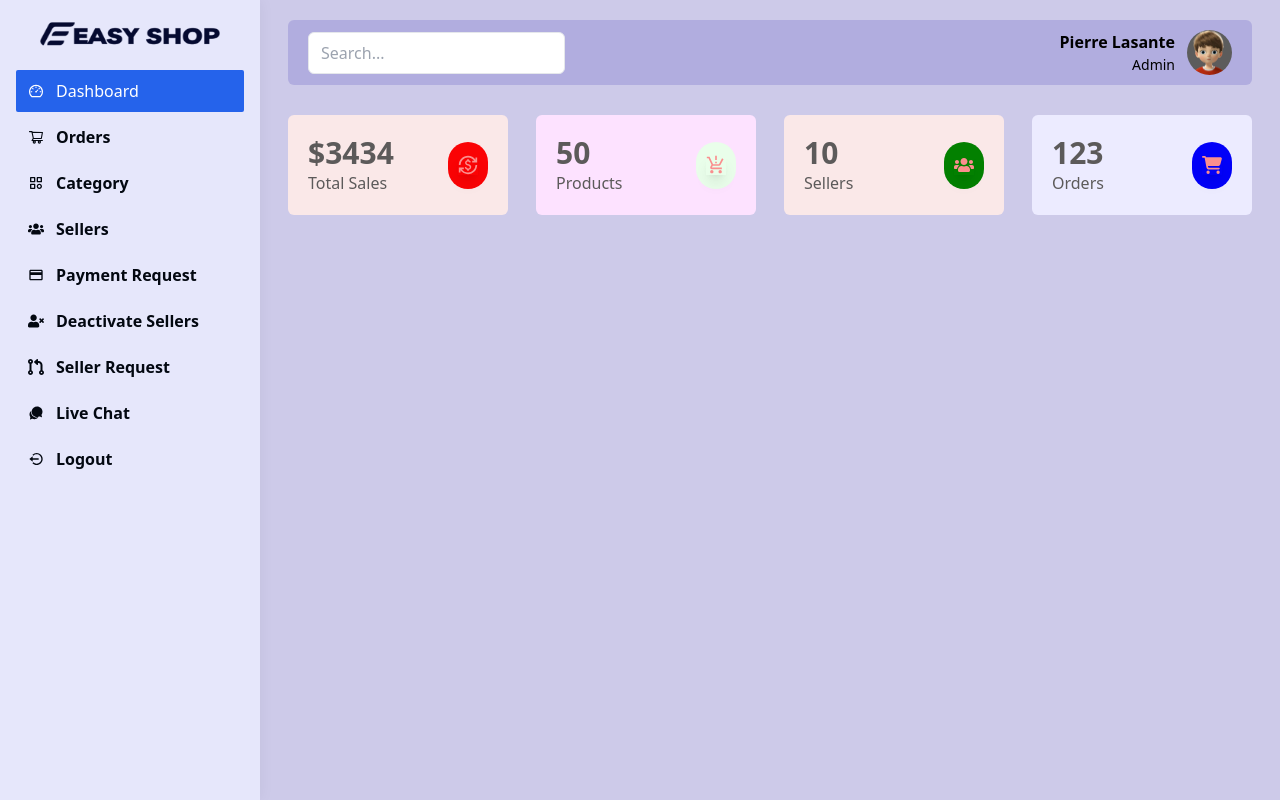
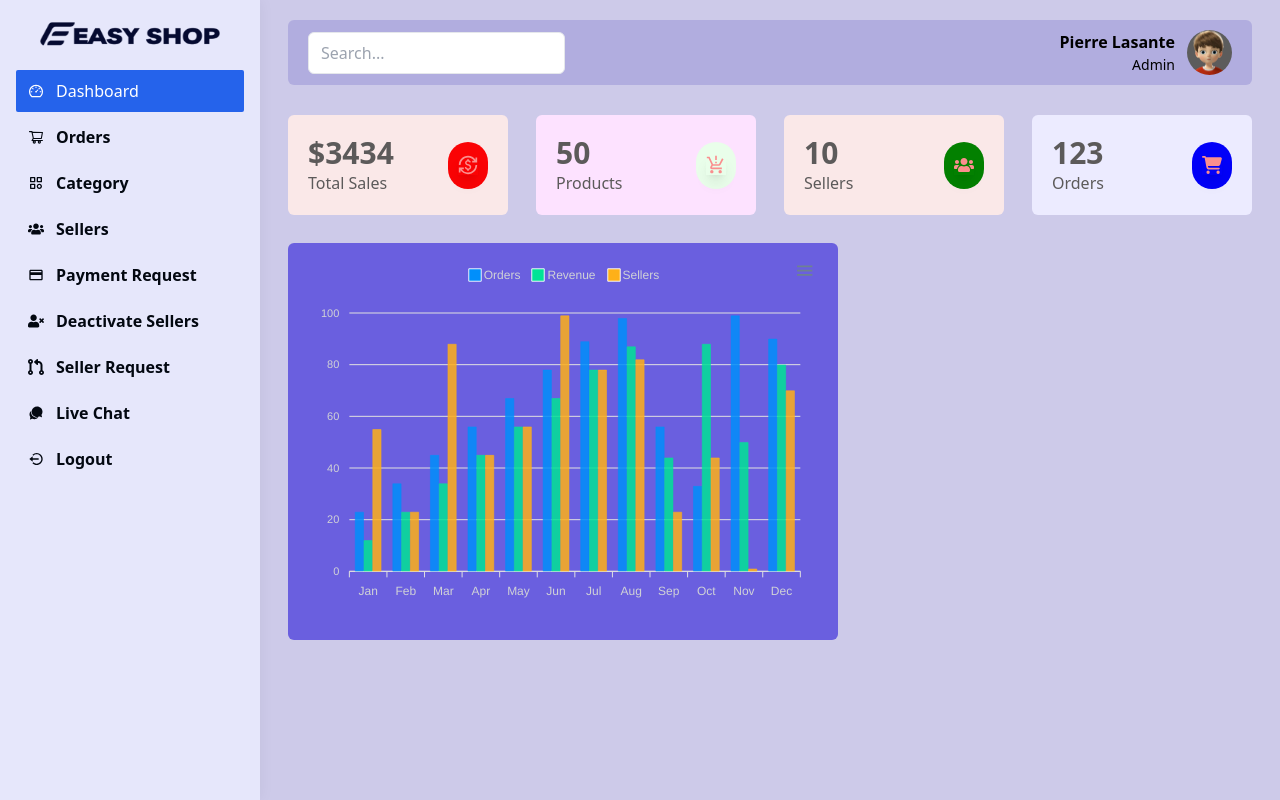
Before and after one commit to plasante/Ecommerce, a React (Create React App) app: page /admin/dashboard in a window 1280 px wide. Built offline with nearby package versions, Linux system fonts and the light colour scheme.

Commit message:
Create bar chart

```diff
--- a/src/views/admin/AdminDashboard.jsx
+++ b/src/views/admin/AdminDashboard.jsx
@@ -2,8 +2,54 @@ import React from 'react';
 import {MdCurrencyExchange, MdProductionQuantityLimits} from "react-icons/md";
 import {FaUsers} from "react-icons/fa";
 import {FaCartShopping} from "react-icons/fa6";
+import Chart from 'react-apexcharts';
 
 const AdminDashboard = () => {
+
+  const state = {
+    series : [
+      {
+        name: "Orders",
+        data: [23,34,45,56,67,78,89,98,56,33,99,90],
+      },
+      {
+        name: "Revenue",
+        data: [12,23,34,45,56,67,78,87,44,88,50,80],
+      },
+      {
+        name: "Sellers",
+        data: [55,23,88,45,56,99,78,82,23,44,1,70],
+      },
+    ],
+    options: {
+      color: ['#181ee8', '#181ee8'],
+      plotOptions: {
+        radius: 30
+      },
+      chart: {
+        background: 'transparent',
+        foreColor: '#d0d2d6'
+      },
+      dataLabels: {
+        enabled: false
+      },
+      stroke: {
+        show: true,
+        curve: ['smooth', 'straight', 'stepline'],
+        lineCap: 'butt',
+        color: '#f0f0f0',
+        width: .5,
+        dashArray: 0,
+      },
+      xaxis : {
+        categories : ['Jan', 'Feb', 'Mar', 'Apr', 'May', 'Jun', 'Jul', 'Aug', 'Sep', 'Oct', 'Nov', 'Dec'],
+      },
+      legend : {
+        position: 'top'
+      }
+    }
+  }
+
   return (
     // px-2 : padding of 0.5rem on small screens
     // md:px-7 : 1.75rem on medium and larger screens
@@ -88,6 +134,18 @@ const AdminDashboard = () => {
           </div>
         </div>
       </div>
+
+      <div className={'w-full flex flex-wrap mt-7'}>
+        <div className={'w-full lg:w-7/12 lg:pr-3'}>
+          <div className={'w-full bg-[#6a5fdf] p-4 rounded-md'}>
+            <Chart options={state.options}
+                   series={state.series}
+                   type={'bar'}
+                   height={'350'}
+            />
+          </div>
+        </div>
+      </div>
     </div>
   );
 };
```
